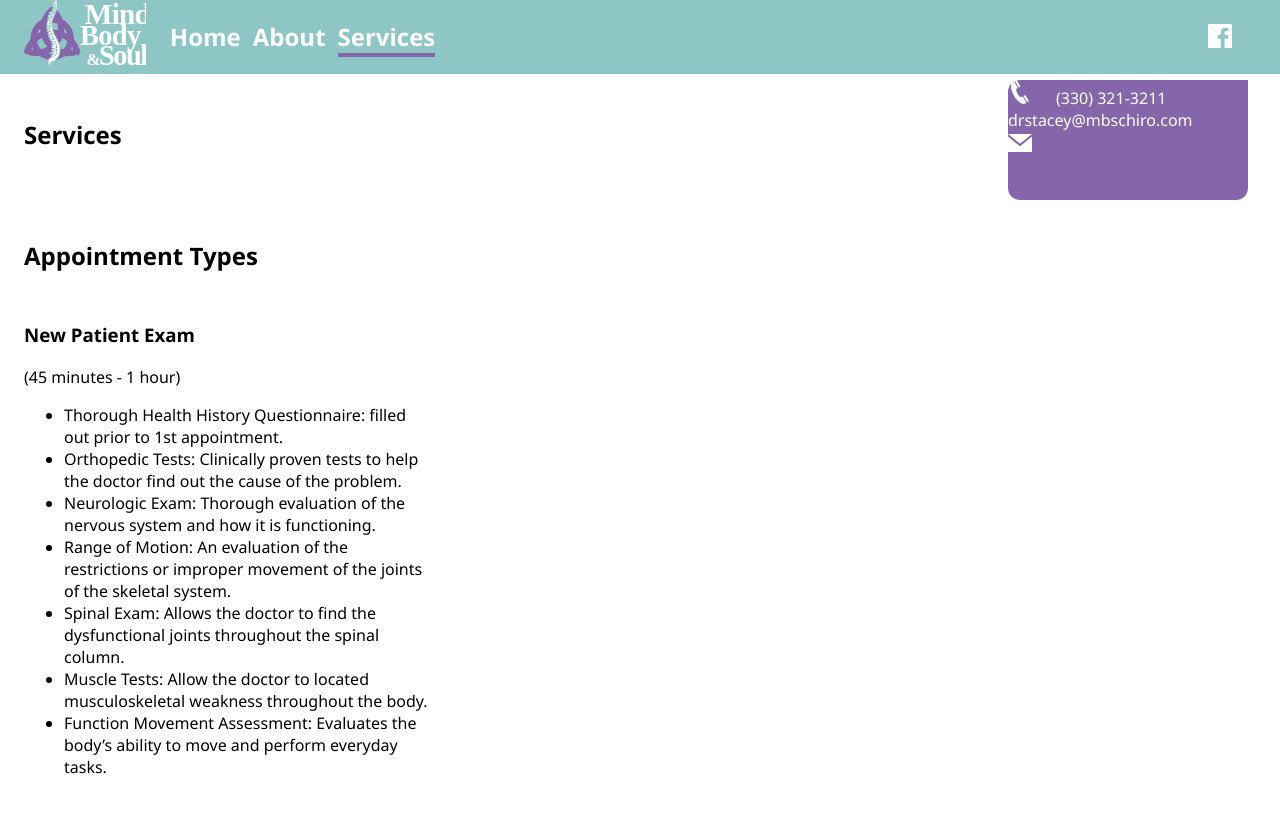
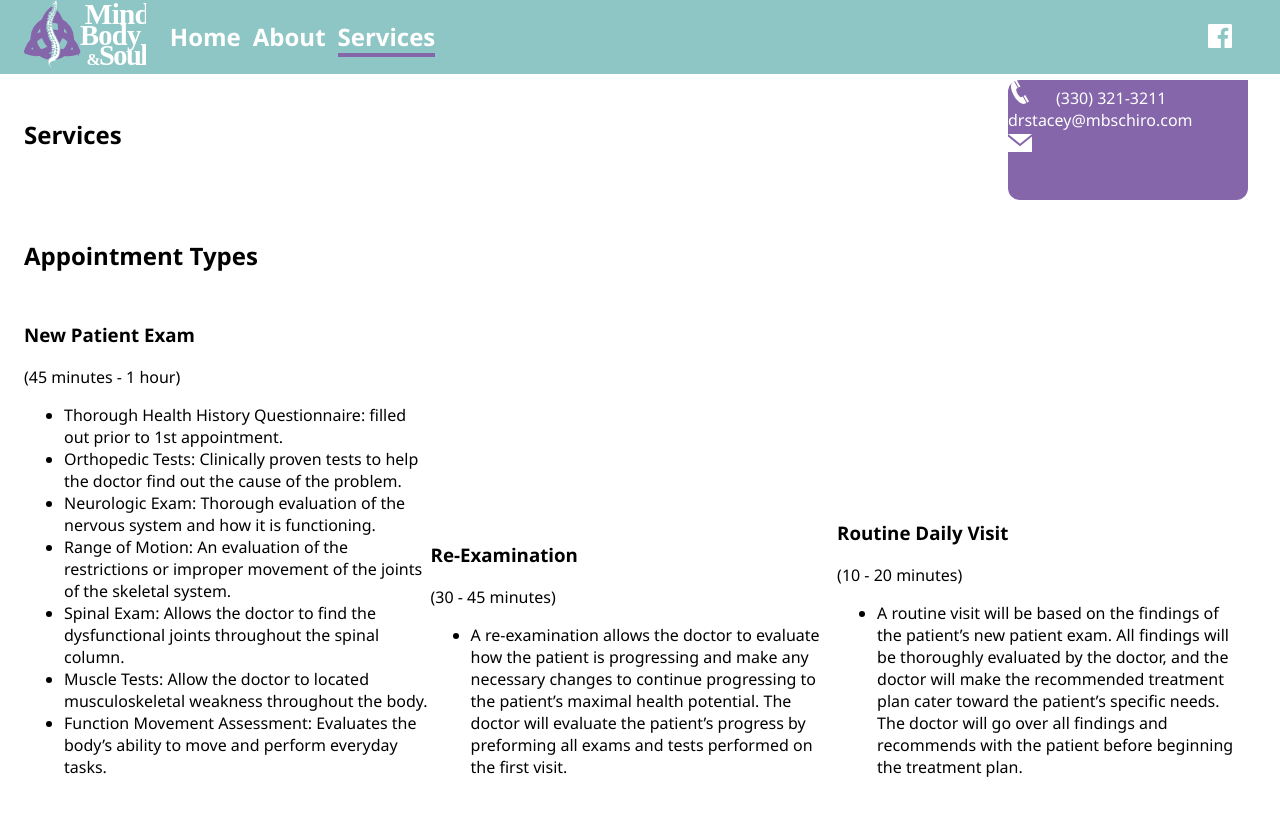
Before and after one commit to bobbygraczyk/mbs, a React (Create React App) app: page /services in a window 1280 px wide. Shown: the top 816 px of the page. Built offline with nearby package versions, Linux system fonts and the light colour scheme.

Commit message:
Added sddlt services content

```diff
--- a/src/views/services.js
+++ b/src/views/services.js
@@ -24,6 +24,23 @@ class Services extends React.Component {
                             <li>Function Movement Assessment: Evaluates the body’s ability to move and perform everyday tasks.</li>
                         </ul>
                     </div>
+                    <div className="appt-type col-30">
+                        <h3>Re-Examination</h3>
+                        <span className="subhead">(30 - 45 minutes)</span>
+                        <ul>
+                            <li>A re-examination allows the doctor to evaluate how the patient is progressing and make any necessary changes to continue progressing to the patient’s maximal health potential. The doctor will evaluate the patient’s progress by preforming all exams and tests performed on the first visit.</li>
+                        </ul>
+                    </div>
+                    <div className="appt-type col-30">
+                        <h3>Routine Daily Visit</h3>
+                        <span className="subhead">(10 - 20 minutes)</span>
+                        <ul>
+                            <li>A routine visit will be based on the findings of the patient’s new patient exam. All findings will be thoroughly evaluated by the doctor, and the doctor will make the recommended treatment plan cater toward the patient’s specific needs. The doctor will go over all findings and recommends with the patient before beginning the treatment plan.</li>
+                        </ul>
+                    </div>
+                </div>
+                <div className="frame payment">
+
                 </div>
             </div>
         )
```
